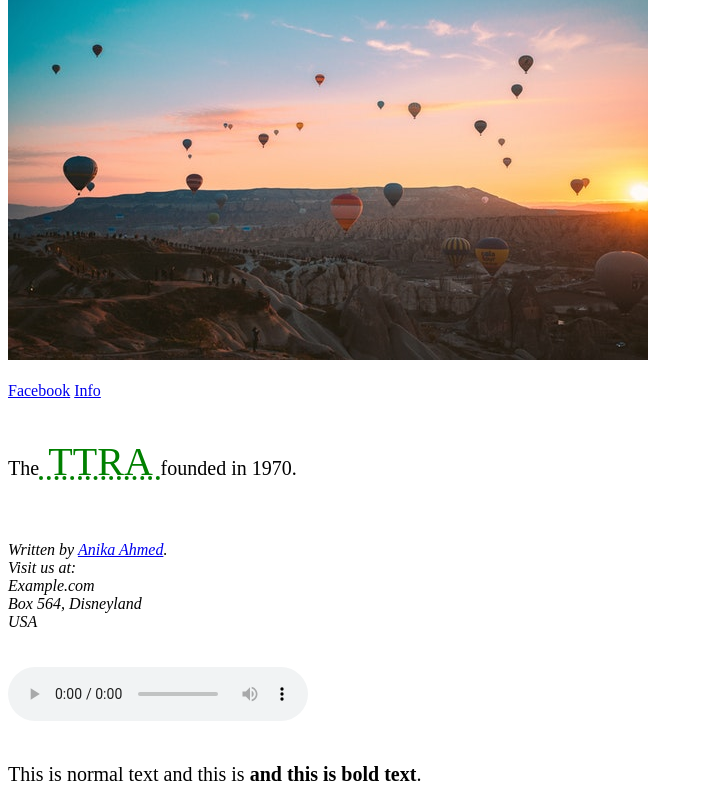
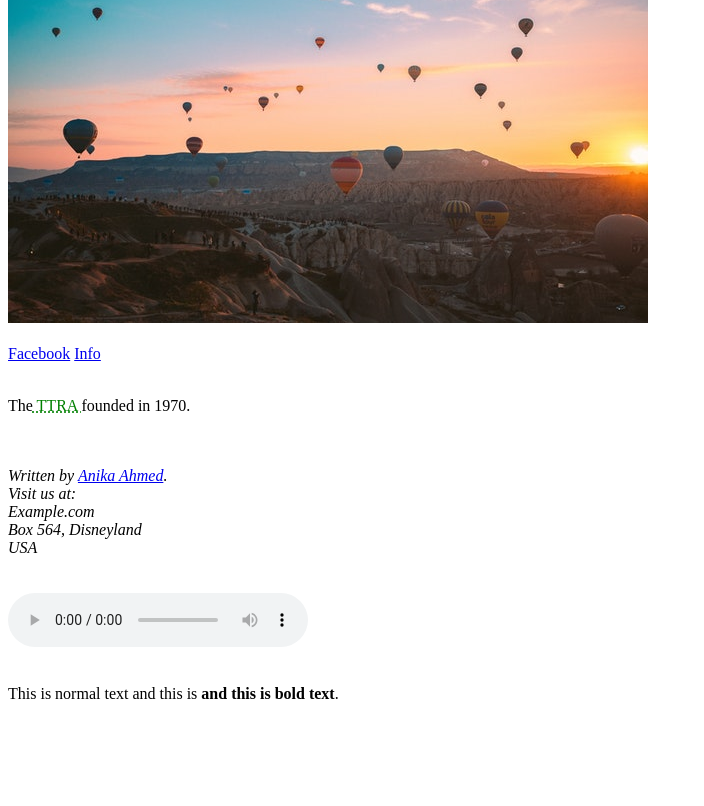
Before and after one commit to AhmedTitly/temp, a plain HTML site: page index.html in a window 1280 px wide. Shown: the part 840-1646 px from the top of the page, without its empty margins (0-704 px from the left). After the commit the page ends 1559 px from the top, so only its background shows below. Drawn offline with Linux system fonts and the light colour scheme.

Commit message:
Update style.css

```diff
--- a/css/style.css
+++ b/css/style.css
@@ -7,11 +7,8 @@ h1{
 h3{
 	font-size: 30px;
 }
-p{
-	font-size: 20px;
-}
+
 abbr{
 	font-style: bold;
-	font-size: 40px;
 	color: green;
 }
```
